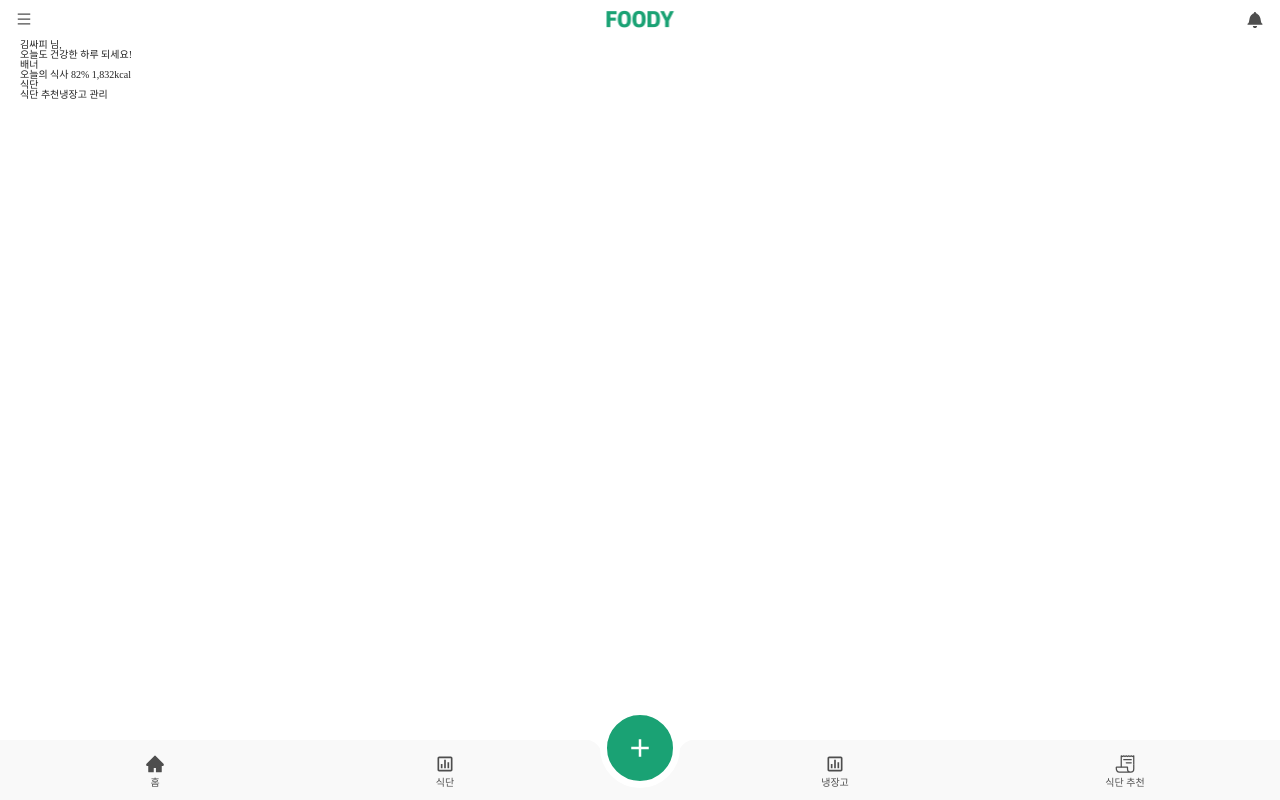
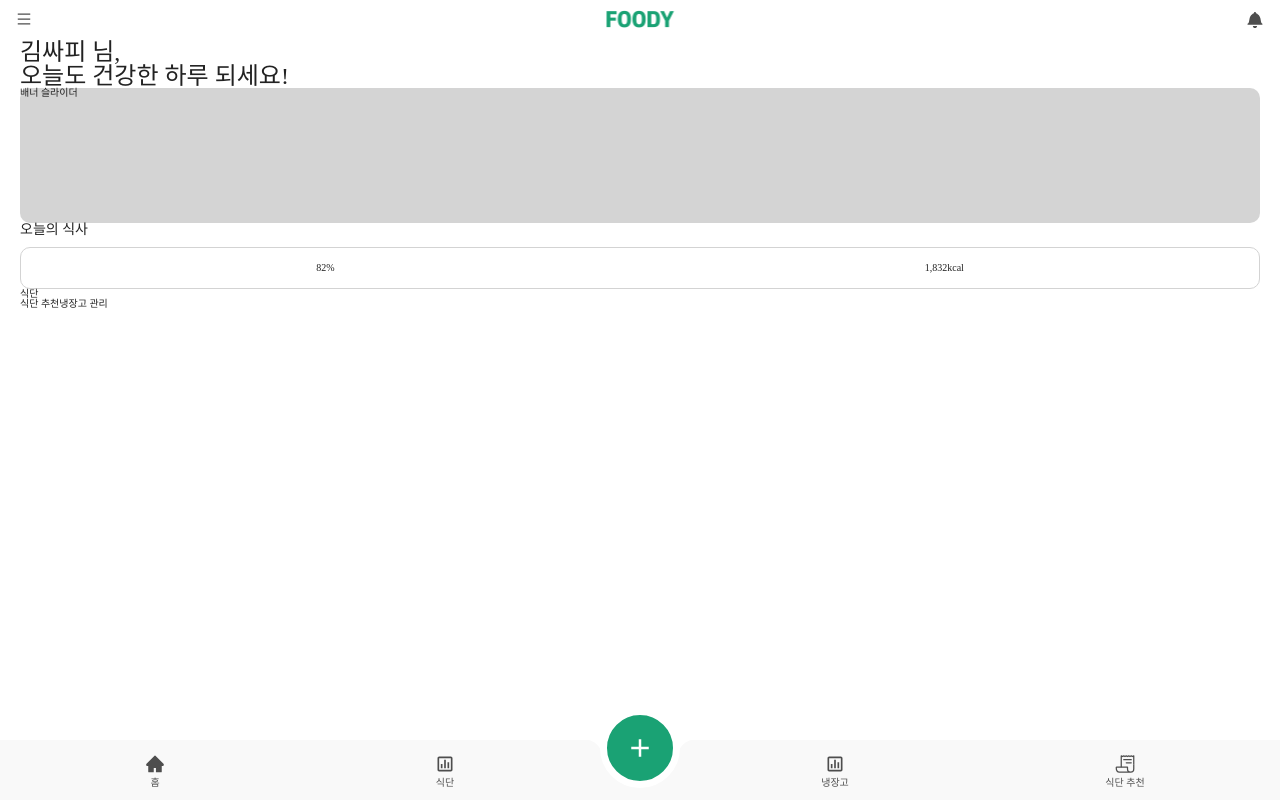
Before and after one commit to signalman/Foody, a React (Create React App) app in the folder frontend/foody/: page /home in a window 1280 px wide. Built offline with nearby package versions, Linux system fonts and the light colour scheme; a web font is replaced by a local one.

Commit message:
feat: 홈 화면 컴포넌트로 변경

```diff
--- /dev/null
+++ b/frontend/foody/src/components/atom/BannerSlider/BannerSlider.scss
@@ -0,0 +1,6 @@
+.banner-slider-container {
+	background-color: rgb(212, 212, 212);
+	width: 100%;
+	height: 135px;
+	border-radius: 10px;
+}
--- /dev/null
+++ b/frontend/foody/src/components/atom/BannerSlider/BannerSlider.tsx
@@ -0,0 +1,9 @@
+import React from 'react';
+import 'swiper/css';
+import './BannerSlider.scss';
+
+function BannerSlider() {
+	return <div className="banner-slider-container">배너 슬라이더</div>;
+}
+
+export default BannerSlider;
--- /dev/null
+++ b/frontend/foody/src/components/atom/GreetingText/GreetingText.scss
@@ -0,0 +1,3 @@
+.greeting-text-container {
+	font-weight: 500;
+}
--- /dev/null
+++ b/frontend/foody/src/components/atom/GreetingText/GreetingText.tsx
@@ -0,0 +1,15 @@
+import React from 'react';
+import './GreetingText.scss';
+
+function GreetingText() {
+	const nickname = '김싸피';
+
+	return (
+		<h1 className="greeting-text-container">
+			<div>{nickname} 님,</div>
+			<div>오늘도 건강한 하루 되세요!</div>
+		</h1>
+	);
+}
+
+export default GreetingText;
--- /dev/null
+++ b/frontend/foody/src/components/atom/HomeCalorieState/HomeCalorieState.scss
@@ -0,0 +1,9 @@
+@use 'styles/base/variable.scss' as var;
+@use 'styles/mixins/flex.scss' as f;
+
+.home-calorie-state-container {
+	@include f.flex(row, around, center);
+	border: 1px solid var.$black-100;
+	border-radius: 10px;
+	padding: 15px 0;
+}
--- /dev/null
+++ b/frontend/foody/src/components/atom/HomeCalorieState/HomeCalorieState.tsx
@@ -0,0 +1,13 @@
+import React from 'react';
+import './HomeCalorieState.scss';
+
+function HomeCalorieState() {
+	return (
+		<div className="home-calorie-state-container">
+			<div>82%</div>
+			<div>1,832kcal</div>
+		</div>
+	);
+}
+
+export default HomeCalorieState;
--- /dev/null
+++ b/frontend/foody/src/components/molecule/CalorieOfDay/CalorieOfDay.scss
@@ -0,0 +1,5 @@
+.calorie-of-day-container {
+	h4 {
+		margin-bottom: 10px;
+	}
+}
--- /dev/null
+++ b/frontend/foody/src/components/molecule/CalorieOfDay/CalorieOfDay.tsx
@@ -0,0 +1,14 @@
+import React from 'react';
+import './CalorieOfDay.scss';
+import HomeCalorieState from 'components/atom/HomeCalorieState/HomeCalorieState';
+
+function CalorieOfDay() {
+	return (
+		<div className="calorie-of-day-container">
+			<h4>오늘의 식사</h4>
+			<HomeCalorieState />
+		</div>
+	);
+}
+
+export default CalorieOfDay;
--- a/frontend/foody/src/components/page/HomePage.tsx
+++ b/frontend/foody/src/components/page/HomePage.tsx
@@ -1,19 +1,18 @@
 import React, { memo } from 'react';
 import HomeTemplate from 'components/template/HomeTemplate/HomeTemplate';
+import GreetingText from 'components/atom/GreetingText/GreetingText';
+import BannerSlider from 'components/atom/BannerSlider/BannerSlider';
+import CalorieOfDay from 'components/molecule/CalorieOfDay/CalorieOfDay';
 
 const HomePage = memo(() => {
 	return (
 		<HomeTemplate>
 			{/* 인사말 */}
-			<>
-				김싸피 님,
-				<br />
-				오늘도 건강한 하루 되세요!
-			</>
+			<GreetingText />
 			{/* 배너 */}
-			배너
+			<BannerSlider />
 			{/* 오늘의 식사 칼로리 정보 */}
-			오늘의 식사 82% 1,832kcal
+			<CalorieOfDay />
 			{/* 메뉴 목록 */}
 			<>
 				<button type="button">식단</button>
```
